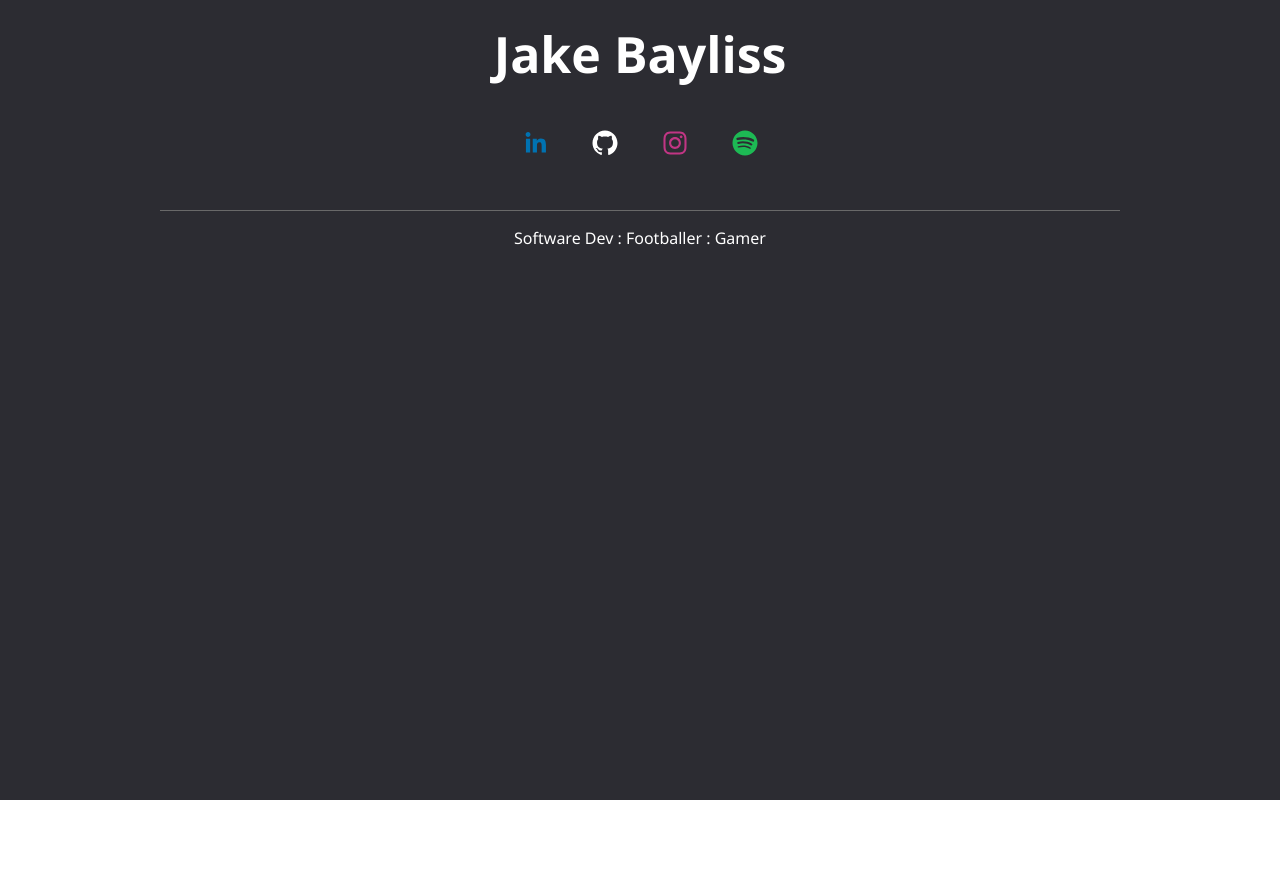
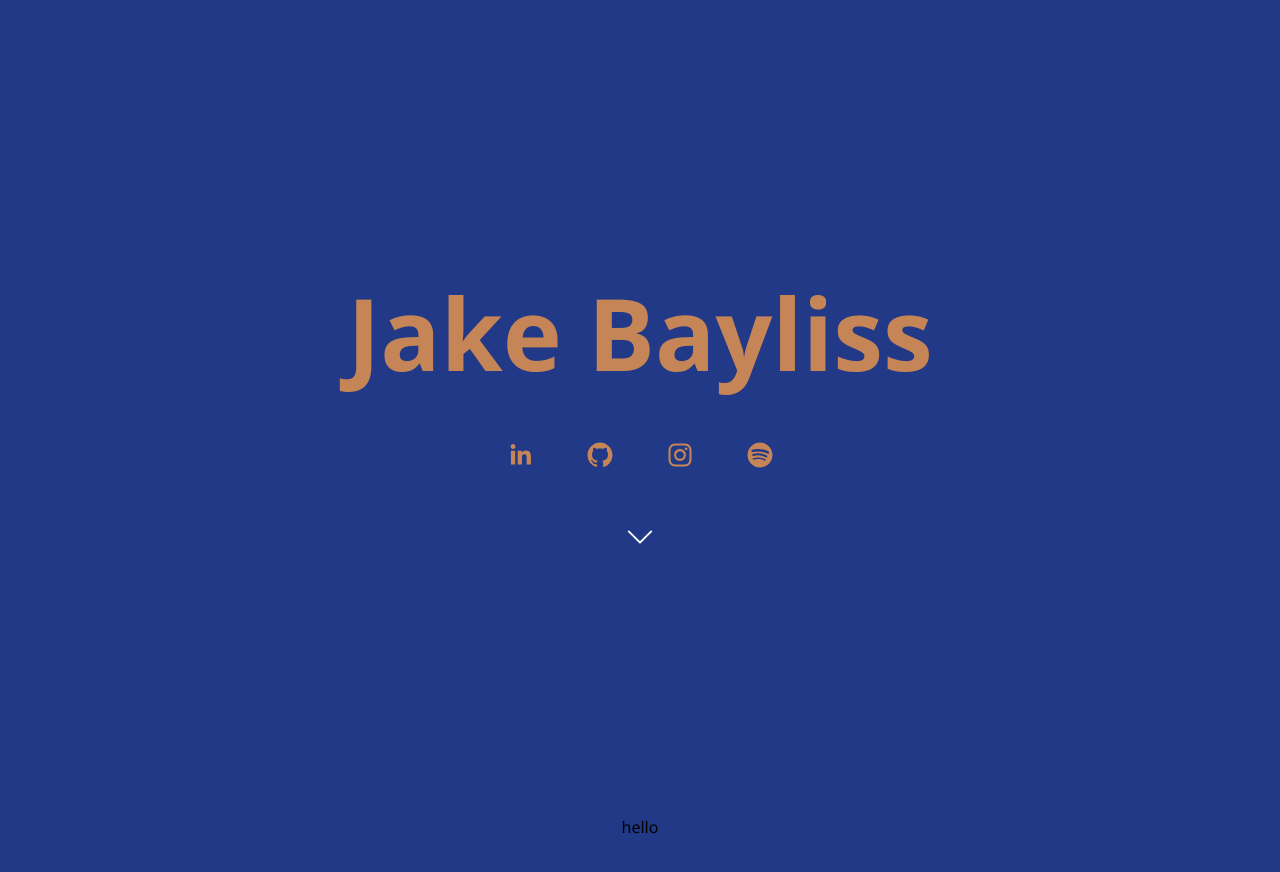
Before and after one commit to jakebayliss/jakebayliss, a React app: page / in a window 1280 px wide. Shown: the top 872 px of the page. Before the commit the page ends 800 px from the top, so only its background shows below. Built offline with nearby package versions, Linux system fonts and the light colour scheme.

Commit message:
randomly generating colour scheme and added scroll down button

```diff
--- a/package.json
+++ b/package.json
@@ -24,7 +24,6 @@
     "file-loader": "^5.1.0",
     "react": "^16.9.0",
     "react-dom": "^16.9.0",
-    "react-router-dom": "^5.1.2",
     "url-loader": "^3.0.0"
   },
   "devDependencies": {
--- /dev/null
+++ b/src/ColourGenerator.js
@@ -0,0 +1,3 @@
+export const generateRandomHex = () => {
+    return `#${Math.floor(Math.random()*16777215).toString(16)}`;
+}
--- a/src/index.js
+++ b/src/index.js
@@ -1,16 +1,36 @@
-import React, { useState, useEffect } from 'react';
+import React, { useState, useEffect, useCallback } from 'react';
 import ReactDOM from 'react-dom';
+import { generateRandomHex } from './ColourGenerator';
 
 import { SocialIcon } from 'react-social-icons';
+import DownChevron from '../assets/chevron-down.svg';
+//import LinkedInIcon from '@material-ui/icons/LinkedIn';
 
 import API from './API';
 
 //css
 import './styles/master.css';
+import './styles/header.css';
+import './styles/mainContent.css';
 
-export default function App() {
+const App = () => {
+    const [iconHovered, setIconHovered] = useState('');
+    const [primaryColour, setPrimaryColour] = useState(generateRandomHex());
+    const [secondaryColour, setSecondaryColour] = useState(generateRandomHex());
 
-    const [iconHovered, setIconHovered] = useState('');
+    const space = useCallback(e => {
+        if(e.code == "Space") {
+            e.preventDefault();
+            // change colour scheme
+            setPrimaryColour(generateRandomHex());
+            setSecondaryColour(generateRandomHex());
+        }
+    });
+
+    useEffect(() => {
+        window.addEventListener("keydown", space);
+        return () => window.removeEventListener("keydown", space);
+    }, [space]);
 
     //const api = new API("https://api.instagram.com/oauth/authorize");
 
@@ -24,36 +44,47 @@ export default function App() {
         //console.log(instagram);
     //}, [instagram]);
 
-    return <div className="container">
+    const scroll = () => {
+        document.querySelector('#main-content').scrollIntoView({
+            behavior: 'smooth'
+        });
+    }
+
+    return <div style={{ backgroundColor: primaryColour }}>
+        <div className="container">
             <div className="header-container">
-            <h1 className="title">Jake Bayliss</h1>
+                <h1 className="title" style={{ color: secondaryColour }}>Jake Bayliss</h1>
                 <div className="social">
                     <div onMouseEnter={() => setIconHovered('LinkedIn')} onMouseLeave={() => setIconHovered('')}>
+                        {/* <LinkedInIcon /> */}
                         <SocialIcon target="_blank" url="https://www.linkedin.com/in/jake-bayliss-7b2a77139/"
-                        bgColor="transparent" fgColor="#0072b1" style={{width:"50px", height:"50px", margin:"10px"}} />
+                            bgColor="transparent" fgColor={iconHovered && iconHovered == "LinkedIn" ? "#DAD7CD" : secondaryColour} style={{width:"50px", height:"50px", margin:"10px 15px"}} />
                         {iconHovered && iconHovered == 'LinkedIn' ? <p className="social-icon-text">{iconHovered}</p> : <p className="social-icon-text"></p>}
                     </div>
                     <div onMouseEnter={() => setIconHovered('GitHub')} onMouseLeave={() => setIconHovered('')}>
                         <SocialIcon target="_blank" url="https://github.com/jakebayliss"
-                        bgColor="transparent" fgColor="white" style={{width:"50px", height:"50px", margin:"10px"}} />
+                            bgColor="transparent" fgColor={iconHovered && iconHovered == "GitHub" ? "#DAD7CD" : secondaryColour} style={{width:"50px", height:"50px", margin:"10px 15px"}} />
                         {iconHovered && iconHovered == 'GitHub' ? <p className="social-icon-text">{iconHovered}</p> : <p className="social-icon-text"></p>}
                     </div>
                     <div onMouseEnter={() => setIconHovered('Instagram')} onMouseLeave={() => setIconHovered('')}>
                         <SocialIcon target="_blank" url="https://www.instagram.com/jakewbayliss/"
-                        bgColor="transparent" fgColor="#C13584" style={{width:"50px", height:"50px", margin:"10px"}} />
+                            bgColor="transparent" fgColor={iconHovered && iconHovered == "Instagram" ? "#DAD7CD" : secondaryColour} style={{width:"50px", height:"50px", margin:"10px 15px"}} />
                         {iconHovered && iconHovered == 'Instagram' ? <p className="social-icon-text">{iconHovered}</p> : <p className="social-icon-text"></p>}
                     </div>
                     <div onMouseEnter={() => setIconHovered('Spotify')} onMouseLeave={() => setIconHovered('')}>
                         <SocialIcon target="_blank" url="https://open.spotify.com/user/nhnz7ii5hd4rht81ez5q2le1e"
-                        bgColor="transparent" fgColor="#1DB954" style={{width:"50px", height:"50px", margin:"10px"}}/>
+                            bgColor="transparent" fgColor={iconHovered && iconHovered == "Spotify" ? "#DAD7CD" : secondaryColour} style={{width:"50px", height:"50px", margin:"10px 15px"}}/>
                         {iconHovered && iconHovered == 'Spotify' ? <p className="social-icon-text">{iconHovered}</p> : <p className="social-icon-text"></p>}
                     </div>
                 </div>
+                <div>
+                    <button className="down-arrow" onClick={() => scroll()}><img src={DownChevron} width="30px" height="30px"/></button>
                 </div>
-        <div className="content-container">
-            <p>Software Dev : Footballer : Gamer</p>
             </div>
-
+            <div id="main-content" className="main-content">
+                <p>hello</p>
+            </div>
+        </div>
     </div>
 }
 
--- /dev/null
+++ b/src/styles/header.css
@@ -0,0 +1,29 @@
+.header-container {
+    height: 100vh;
+    flex-direction: column;
+    display: flex;
+    width: 75%;
+    justify-content: center;
+    margin: 0 auto;
+}
+
+.title {
+    font-size: 100px;
+    margin: 20px 0;
+    color: #DAD7CD;
+}
+
+.social {
+    display: flex;
+    justify-content: center;
+}
+
+.social-icon-text {
+    height: 22px;
+    margin: 0 0 10px;
+}
+
+.down-arrow {
+    cursor: pointer;
+    display: contents;
+}
--- /dev/null
+++ b/src/styles/mainContent.css
@@ -0,0 +1,3 @@
+.main-content {
+    height: 100vh;
+}
--- a/src/styles/master.css
+++ b/src/styles/master.css
@@ -1,38 +1,24 @@
+/*
+DAD7CD Text
+09191F primary
+264653 in between
+2A9D8F secondary
+*/
+
 html, body {
     margin: 0;
 }
 
+body::-webkit-scrollbar {
+    display: none;
+}
+
 #app {
-    background-color: #2c2c32;
-    height: 100vh;
-    width: 100vw;
-    color: white;
     text-align: center;
     font-family: 'Segoe UI';
 }
+
 .container {
     display: flex;
     flex-direction: column;
-    height: 100vh;
 }
-
-.header-container {
-    width: 75%;
-    margin: 0 auto;
-    border-bottom: 1px solid dimgray;
-}
-
-.title {
-    font-size: 50px;
-    margin: 20px 0;
-}
-
-.social {
-    display: flex;
-    justify-content: center;
-}
-
-.social-icon-text {
-    height: 22px;
-    margin: 0 0 10px;
-}
```
Also changed, not shown: assets/chevron-down.svg (added). Lines whose indentation alone changed are shown as unchanged.
